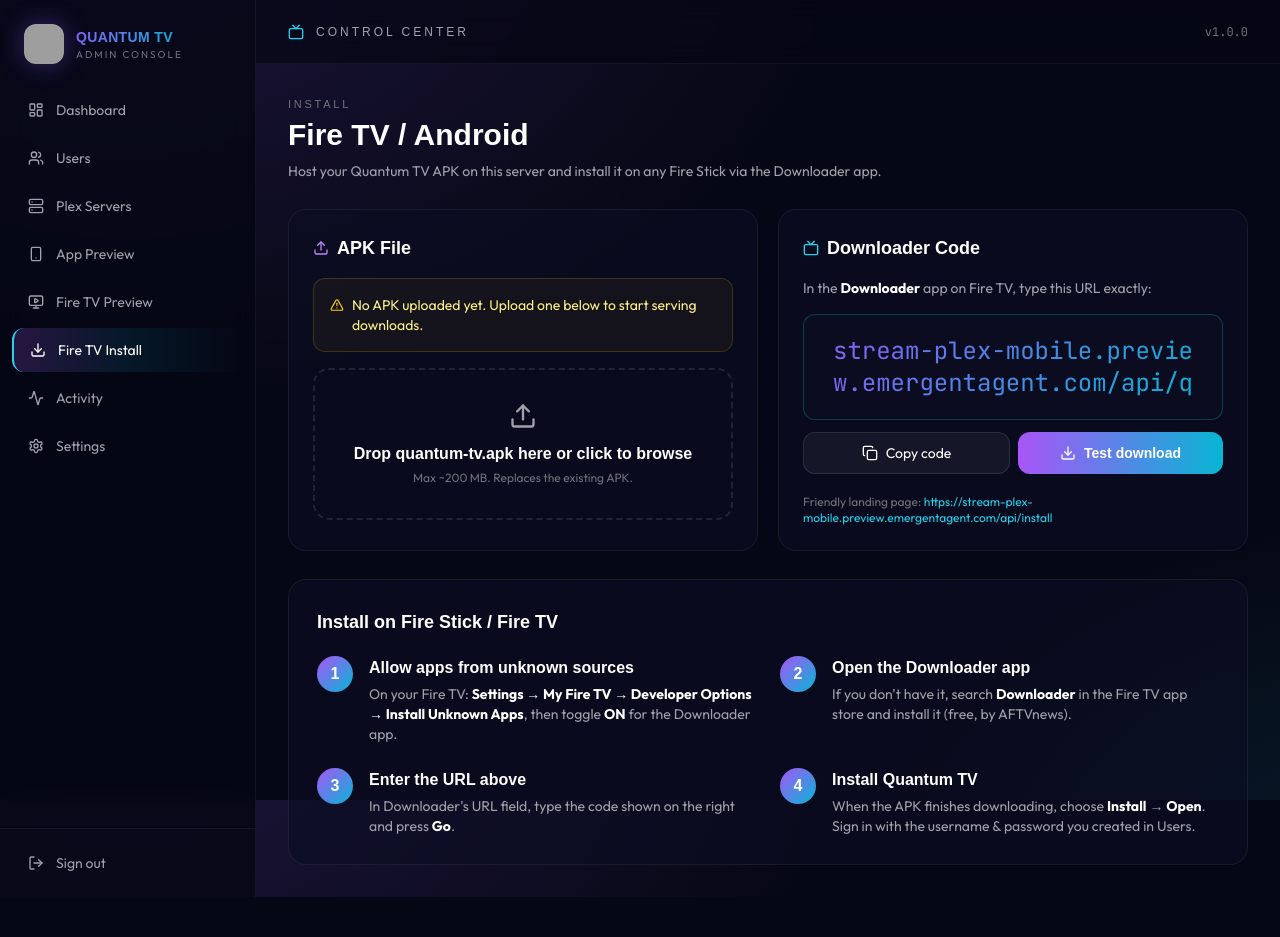
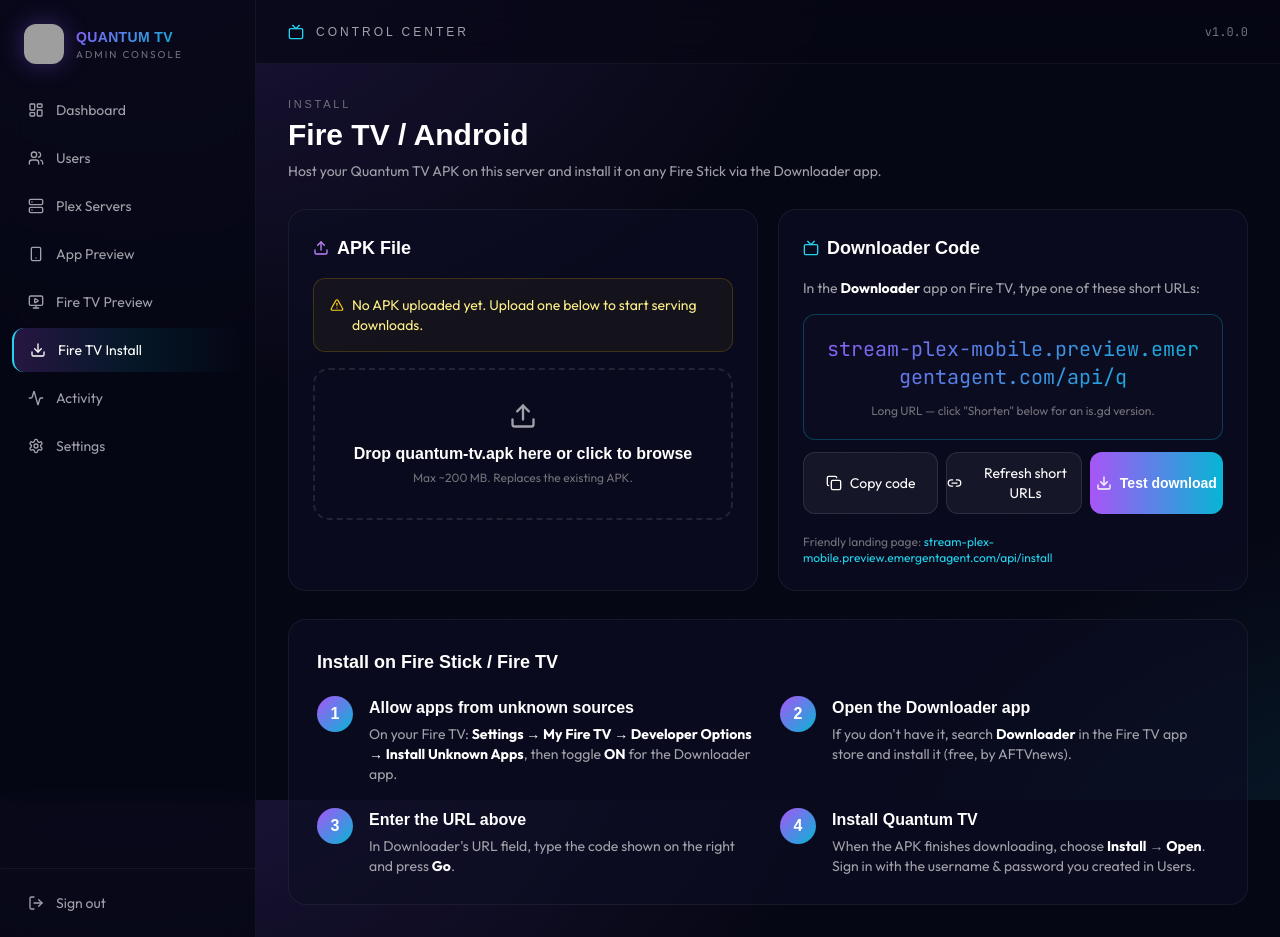
Before and after one commit to Kenyanm536357/quantum-tv, a React (Create React App) app in the folder frontend/: page /firetv in a window 1280 px wide. Before the commit the page ends 897 px from the top, so only its background shows below. Built offline with nearby package versions, Linux system fonts and the light colour scheme; no server answers; sample sign-in values are in the browser's storage; grey boxes are pictures that could not be loaded; a web font is replaced by a local one.

Commit message:
auto-commit for db81c02a-5582-41dd-ba09-e58573f99706

```diff
--- a/frontend/src/pages/FireTV.js
+++ b/frontend/src/pages/FireTV.js
@@ -1,7 +1,7 @@
 import React, { useEffect, useState, useRef } from "react";
 import { useQuery, useMutation, useQueryClient } from "@tanstack/react-query";
 import api from "../api";
-import { Upload, Trash2, Copy, Check, Tv, Download, CheckCircle2, AlertTriangle } from "lucide-react";
+import { Upload, Trash2, Copy, Check, Tv, Download, CheckCircle2, AlertTriangle, Link2 } from "lucide-react";
 
 const BACKEND = process.env.REACT_APP_BACKEND_URL;
 const SHORT_URL = `${BACKEND}/api/q`;
@@ -28,11 +28,21 @@ export default function FireTV() {
   const [uploading, setUploading] = useState(false);
   const [progress, setProgress] = useState(0);
   const [err, setErr] = useState(null);
+  const [shortening, setShortening] = useState(false);
 
   const info = useQuery({
     queryKey: ["apk-info"],
     queryFn: async () => (await api.get("/admin/apk/info")).data,
   });
+
+  const shorten = async () => {
+    setShortening(true);
+    try {
+      await api.post("/admin/apk/shorten");
+      qc.invalidateQueries({ queryKey: ["apk-info"] });
+    } catch {}
+    setShortening(false);
+  };
 
   const upload = async (file) => {
     setErr(null); setUploading(true); setProgress(0);
@@ -144,16 +154,45 @@ export default function FireTV() {
           <h3 className="font-heading font-semibold text-lg mb-4 flex items-center gap-2">
             <Tv className="w-4 h-4 text-cyan-400" /> Downloader Code
           </h3>
-          <p className="text-sm text-zinc-400 mb-4">In the <b className="text-white">Downloader</b> app on Fire TV, type this URL exactly:</p>
+          <p className="text-sm text-zinc-400 mb-4">In the <b className="text-white">Downloader</b> app on Fire TV, type one of these short URLs:</p>
 
-          <div className="bg-[#0b0c1f] border border-cyan-500/30 rounded-xl p-5 text-center">
-            <div className="font-mono text-2xl gradient-text break-all" data-testid="downloader-code">{DOWNLOADER_CODE}</div>
-          </div>
-          <div className="flex gap-2 mt-3">
-            <button data-testid="copy-code" onClick={() => copy(DOWNLOADER_CODE)}
+          {(info.data?.short_production || info.data?.short_preview) ? (
+            <div className="space-y-3">
+              {info.data?.short_production && (
+                <div className="bg-[#0b0c1f] border border-cyan-500/40 rounded-xl p-5">
+                  <div className="text-[10px] uppercase tracking-[0.25em] text-cyan-300 mb-2 font-heading">Production (recommended)</div>
+                  <div className="font-mono text-3xl gradient-text break-all text-center" data-testid="short-prod">
+                    {info.data.short_production.replace(/^https?:\/\//, "")}
+                  </div>
+                </div>
+              )}
+              {info.data?.short_preview && (
+                <div className="bg-[#0b0c1f] border border-white/10 rounded-xl p-4">
+                  <div className="text-[10px] uppercase tracking-[0.25em] text-zinc-400 mb-2 font-heading">Preview (testing)</div>
+                  <div className="font-mono text-2xl text-zinc-200 break-all text-center" data-testid="short-prev">
+                    {info.data.short_preview.replace(/^https?:\/\//, "")}
+                  </div>
+                </div>
+              )}
+            </div>
+          ) : (
+            <div className="bg-[#0b0c1f] border border-cyan-500/30 rounded-xl p-5 text-center">
+              <div className="font-mono text-xl gradient-text break-all" data-testid="downloader-code">{DOWNLOADER_CODE}</div>
+              <div className="text-xs text-zinc-500 mt-3">Long URL — click "Shorten" below for an is.gd version.</div>
+            </div>
+          )}
+
+          <div className="flex gap-2 mt-3 flex-wrap">
+            <button data-testid="copy-code"
+              onClick={() => copy((info.data?.short_production || info.data?.short_preview || `https://${DOWNLOADER_CODE}`).replace(/^https?:\/\//, ""))}
               className="flex-1 bg-white/5 hover:bg-white/10 border border-white/10 rounded-xl py-2.5 text-sm flex items-center justify-center gap-2">
               {copied ? <Check className="w-4 h-4 text-emerald-400" /> : <Copy className="w-4 h-4" />}
               {copied ? "Copied" : "Copy code"}
+            </button>
+            <button data-testid="shorten-btn" onClick={shorten} disabled={shortening}
+              className="flex-1 bg-white/5 hover:bg-white/10 border border-white/10 rounded-xl py-2.5 text-sm flex items-center justify-center gap-2 disabled:opacity-50">
+              <Link2 className="w-4 h-4" />
+              {shortening ? "Shortening…" : "Refresh short URLs"}
             </button>
             <a href={SHORT_URL} target="_blank" rel="noopener"
               className="flex-1 bg-gradient-to-r from-purple-500 to-cyan-500 rounded-xl py-2.5 text-sm font-heading font-bold flex items-center justify-center gap-2 hover:brightness-110">
@@ -162,7 +201,7 @@ export default function FireTV() {
           </div>
 
           <div className="mt-5 text-xs text-zinc-500">
-            Friendly landing page: <a className="text-cyan-400 hover:text-cyan-300" href={INSTALL_URL} target="_blank" rel="noopener">{INSTALL_URL}</a>
+            Friendly landing page: <a className="text-cyan-400 hover:text-cyan-300" href={INSTALL_URL} target="_blank" rel="noopener">{INSTALL_URL.replace(/^https?:\/\//, "")}</a>
           </div>
         </div>
       </div>
```
Also changed, not shown: 1 other file (tests, documents, lock files or other folders).
